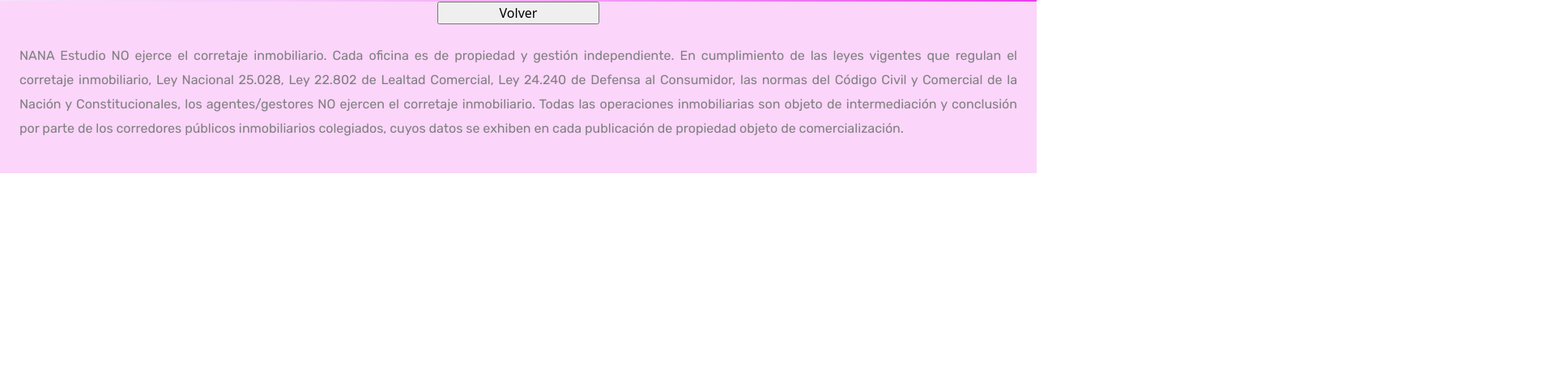
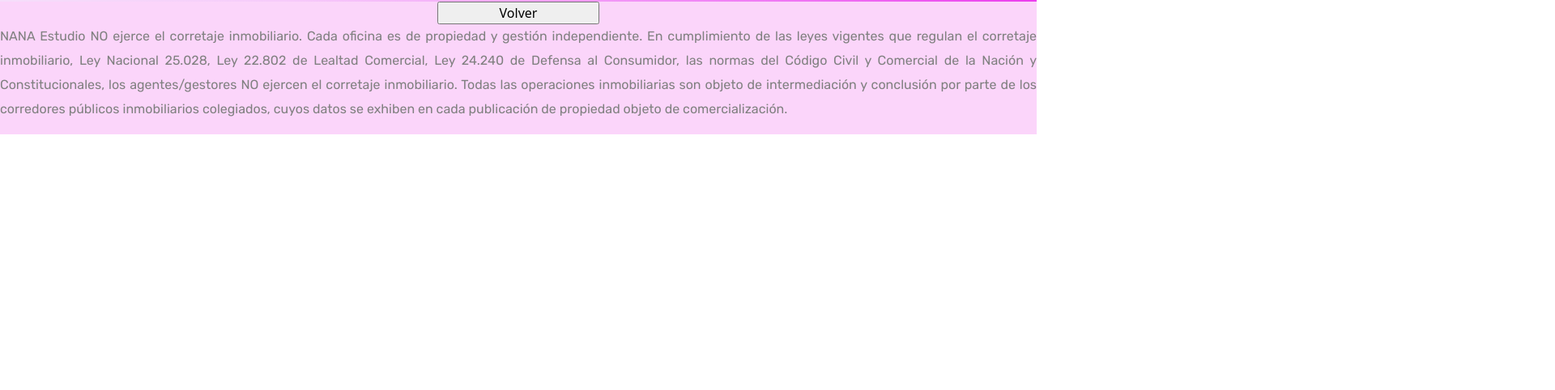
Before and after one commit to eze-garay/NANA, a website: page page/Portfolio.html in a window 1280 px wide. Shown: the part 1125-1607 px from the top of the page at 81% size, 1920 px wide, since content can reach past the window. Before the commit the page ends 1339 px from the top, so only its background shows below. Drawn offline with nearby package versions, Linux system fonts and the light colour scheme; a web font is replaced by a local one.

Commit message:
desconfigure todo

```diff
--- a/page/Portfolio.html
+++ b/page/Portfolio.html
@@ -89,7 +89,7 @@
                 </a>
             </div>
             <div class="Footer__buttom-description">
-                <p class="p-4" >NANA Estudio NO ejerce el corretaje inmobiliario. Cada oficina es de propiedad y gestión independiente. En cumplimiento de las leyes vigentes que regulan el corretaje inmobiliario, Ley Nacional 25.028, Ley 22.802 de Lealtad Comercial, Ley 24.240 de Defensa al Consumidor, las normas del Código Civil y Comercial de la Nación y Constitucionales, los agentes/gestores NO ejercen el corretaje inmobiliario. Todas las operaciones inmobiliarias son objeto de intermediación y conclusión por parte de los corredores públicos inmobiliarios colegiados, cuyos datos se exhiben en cada publicación de propiedad objeto de comercialización.</p>
+                <p >NANA Estudio NO ejerce el corretaje inmobiliario. Cada oficina es de propiedad y gestión independiente. En cumplimiento de las leyes vigentes que regulan el corretaje inmobiliario, Ley Nacional 25.028, Ley 22.802 de Lealtad Comercial, Ley 24.240 de Defensa al Consumidor, las normas del Código Civil y Comercial de la Nación y Constitucionales, los agentes/gestores NO ejercen el corretaje inmobiliario. Todas las operaciones inmobiliarias son objeto de intermediación y conclusión por parte de los corredores públicos inmobiliarios colegiados, cuyos datos se exhiben en cada publicación de propiedad objeto de comercialización.</p>
             </div>
             <div>
                 <a href="https://www.instagram.com/nana.estudio.arq/">
--- a/scss/components/_footer.scss
+++ b/scss/components/_footer.scss
@@ -1,6 +1,4 @@
 footer {
 
-    overflow: hidden;
-    position: relative;
     background-color: $Color;
 }
--- a/scss/pages/_Portfolio.scss
+++ b/scss/pages/_Portfolio.scss
@@ -14,8 +14,8 @@
         grid-column: span 2;
         height: 283px;
         transition: 0.5s filter;
-        &:hover {
-            filter: brightness(0.3);
+        & :hover {
+            filter : brightness(0.3);
             &:first-of-type {
                 grid-column: 2/ span 2;
             }
--- a/scss/style.scss
+++ b/scss/style.scss
@@ -1,5 +1,10 @@
 
 @import "./components/variables";
+
+@import "./pages/Contacto";
+
+@import "./pages/Portfolio";
+
 @import "./components/header";
 
 @import "./components/global";
@@ -7,9 +12,3 @@
 @import "./components/footer";
 
 @import "./components/main";
-
-@import "./components/mediaquery";
-
-
-@import "./pages/Portfolio";
-@import "./pages/Contacto";
```
Also changed, not shown: css/style.css.
